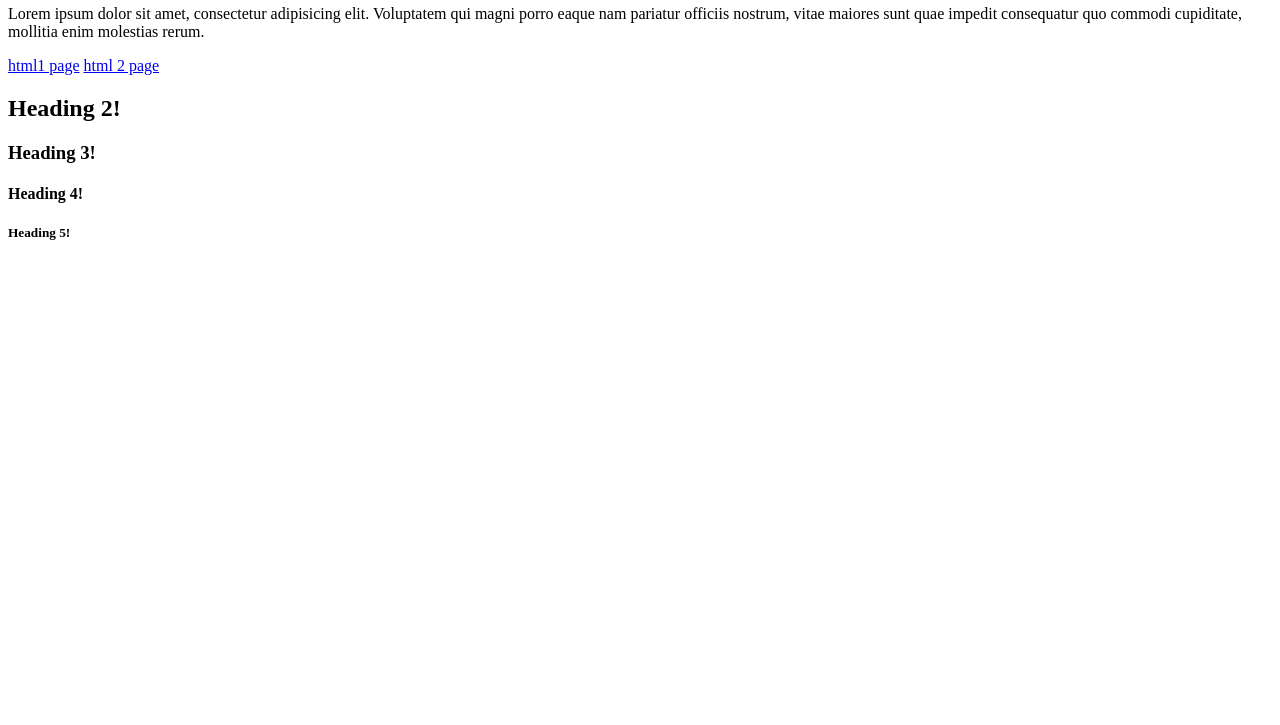
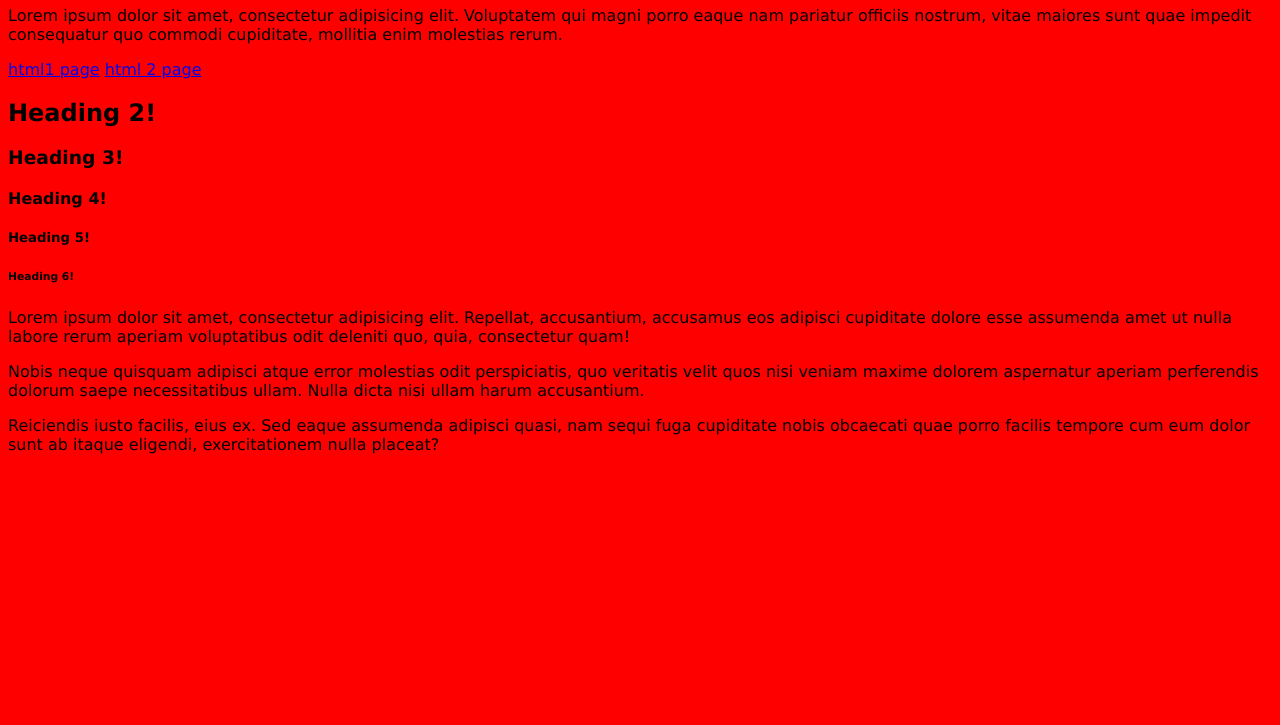
Before and after one commit to CPhot333333/second-half, a plain HTML site: page root/index.html in a window 1280 px wide. Shown: the part 75-800 px from the top of the page. Drawn offline with Linux system fonts and the light colour scheme.

Commit message:
lots of changes

```diff
--- a/root/css/main.css
+++ b/root/css/main.css
@@ -0,0 +1,4 @@
+body {
+    font-family: Verdana, sans-serif;
+    background-color: red;
+}
--- a/root/index.html
+++ b/root/index.html
@@ -12,7 +12,7 @@
 <body>
 
    <h1>Heading 1</h1>
-<p>Lorem ipsum dolor sit amet, consectetur adipisicing elit. Voluptatem qui magni porro eaque nam pariatur officiis nostrum, vitae maiores sunt quae impedit consequatur quo commodi cupiditate, mollitia enim molestias rerum.</p>
+    <p>Lorem ipsum dolor sit amet, consectetur adipisicing elit. Voluptatem qui magni porro eaque nam pariatur officiis nostrum, vitae maiores sunt quae impedit consequatur quo commodi cupiditate, mollitia enim molestias rerum.</p>
 
    <a href="pages/html1.html">html1 page</a>
       <a href="pages/html2.html">html 2 page</a>
@@ -23,6 +23,10 @@
    <h4>Heading 4!</h4>
    <h5>Heading 5!</h5>
 
+   <h6>Heading 6!</h6>
+   <p>Lorem ipsum dolor sit amet, consectetur adipisicing elit. Repellat, accusantium, accusamus eos adipisci cupiditate dolore esse assumenda amet ut nulla labore rerum aperiam voluptatibus odit deleniti quo, quia, consectetur quam!</p>
+   <p>Nobis neque quisquam adipisci atque error molestias odit perspiciatis, quo veritatis velit quos nisi veniam maxime dolorem aspernatur aperiam perferendis dolorum saepe necessitatibus ullam. Nulla dicta nisi ullam harum accusantium.</p>
+   <p>Reiciendis iusto facilis, eius ex. Sed eaque assumenda adipisci quasi, nam sequi fuga cupiditate nobis obcaecati quae porro facilis tempore cum eum dolor sunt ab itaque eligendi, exercitationem nulla placeat?</p>
 
 
 </body>
```
